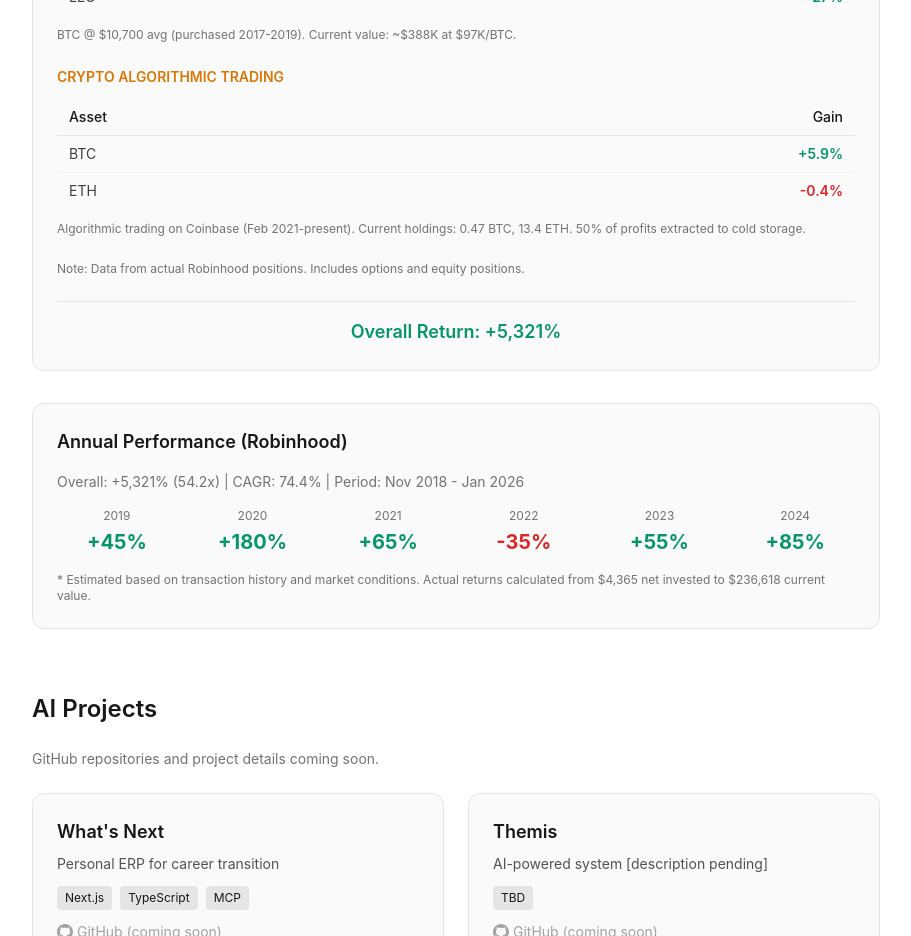
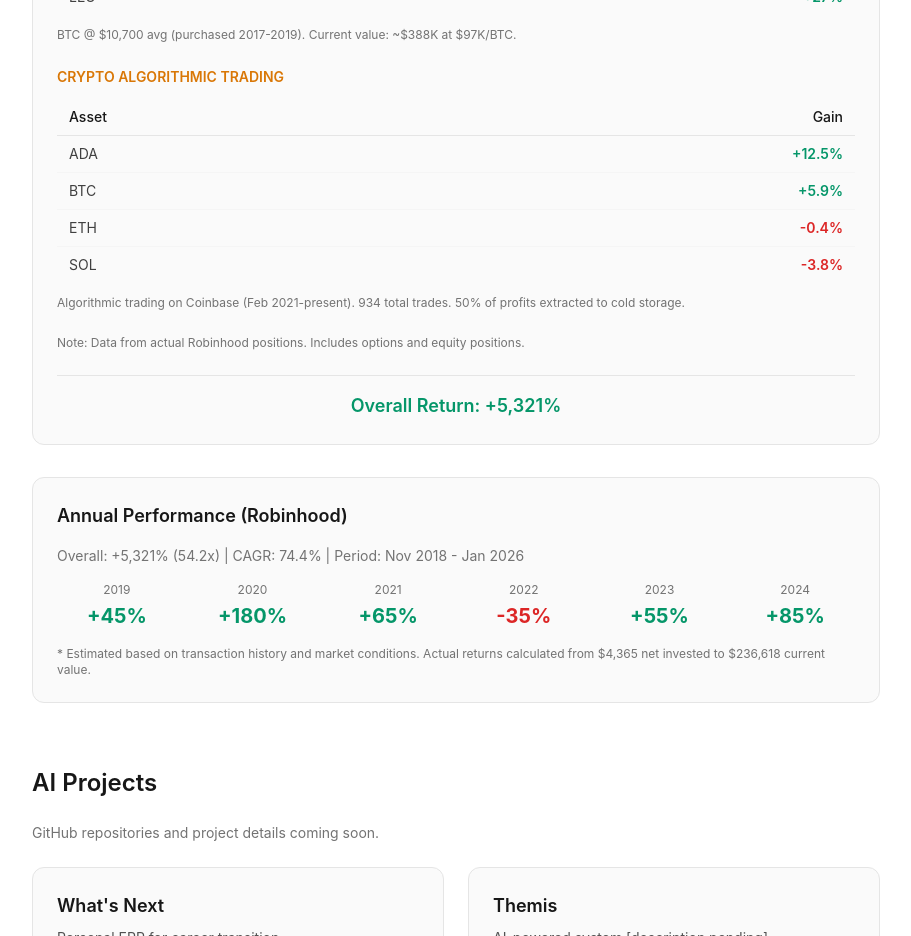
Before and after one commit to DogginitAN/andrewdavidnolan.com, a Next.js app: page /builder-mode in a window 1280 px wide. Shown: the part 2080-3016 px from the top of the page, without its empty margins (184-1095 px from the left). Built offline with nearby package versions, Linux system fonts and the light colour scheme; a web font is replaced by a local one.

Commit message:
Add ADA and SOL to crypto algorithmic trading section

```diff
--- a/app/builder-mode/page.tsx
+++ b/app/builder-mode/page.tsx
@@ -188,18 +188,26 @@ export default function BuilderMode() {
                 </thead>
                 <tbody>
                   <tr className="border-b border-neutral-100 dark:border-neutral-900">
+                    <td className="py-2 px-3 text-neutral-700 dark:text-neutral-300">ADA</td>
+                    <td className="py-2 px-3 text-right text-emerald-600 dark:text-emerald-500 font-semibold">+12.5%</td>
+                  </tr>
+                  <tr className="border-b border-neutral-100 dark:border-neutral-900">
                     <td className="py-2 px-3 text-neutral-700 dark:text-neutral-300">BTC</td>
                     <td className="py-2 px-3 text-right text-emerald-600 dark:text-emerald-500 font-semibold">+5.9%</td>
                   </tr>
-                  <tr>
+                  <tr className="border-b border-neutral-100 dark:border-neutral-900">
                     <td className="py-2 px-3 text-neutral-700 dark:text-neutral-300">ETH</td>
                     <td className="py-2 px-3 text-right text-red-600 dark:text-red-500 font-semibold">-0.4%</td>
+                  </tr>
+                  <tr>
+                    <td className="py-2 px-3 text-neutral-700 dark:text-neutral-300">SOL</td>
+                    <td className="py-2 px-3 text-right text-red-600 dark:text-red-500 font-semibold">-3.8%</td>
                   </tr>
                 </tbody>
               </table>
             </div>
             <p className="text-xs text-neutral-500 dark:text-neutral-400 mt-3">
-              Algorithmic trading on Coinbase (Feb 2021-present). Current holdings: 0.47 BTC, 13.4 ETH. 50% of profits extracted to cold storage.
+              Algorithmic trading on Coinbase (Feb 2021-present). 934 total trades. 50% of profits extracted to cold storage.
             </p>
           </div>
 
```
